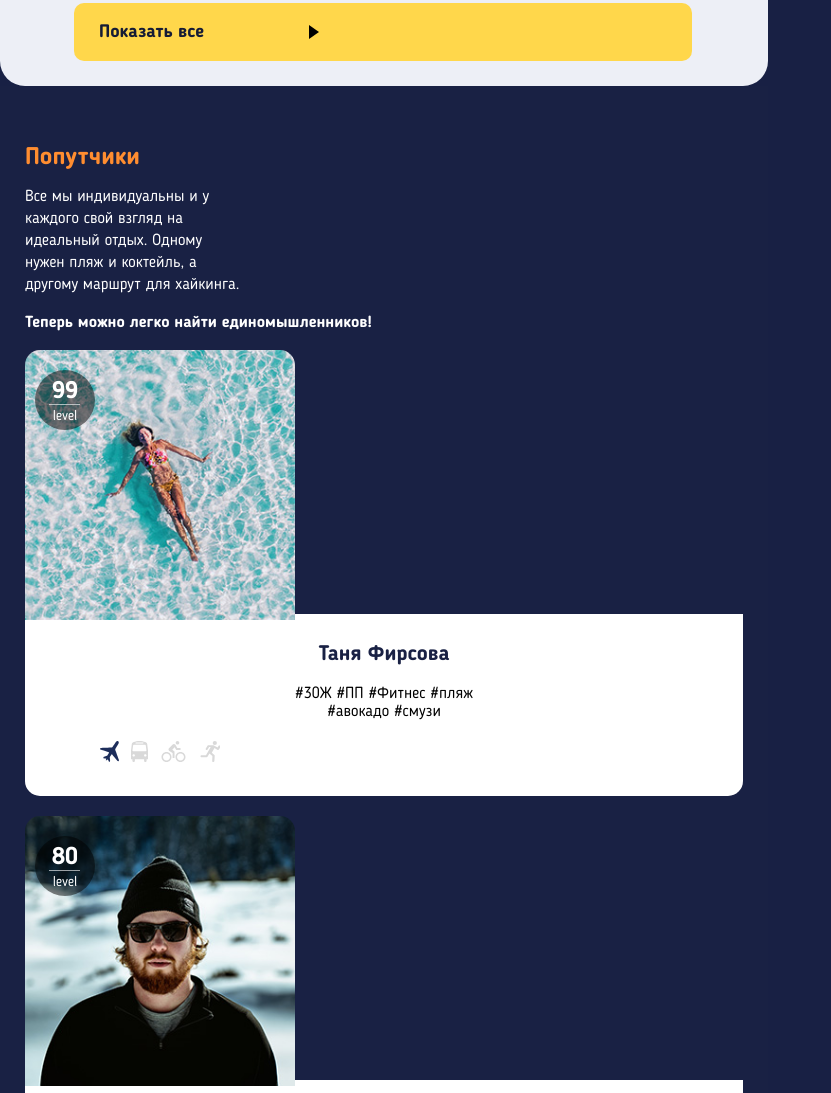
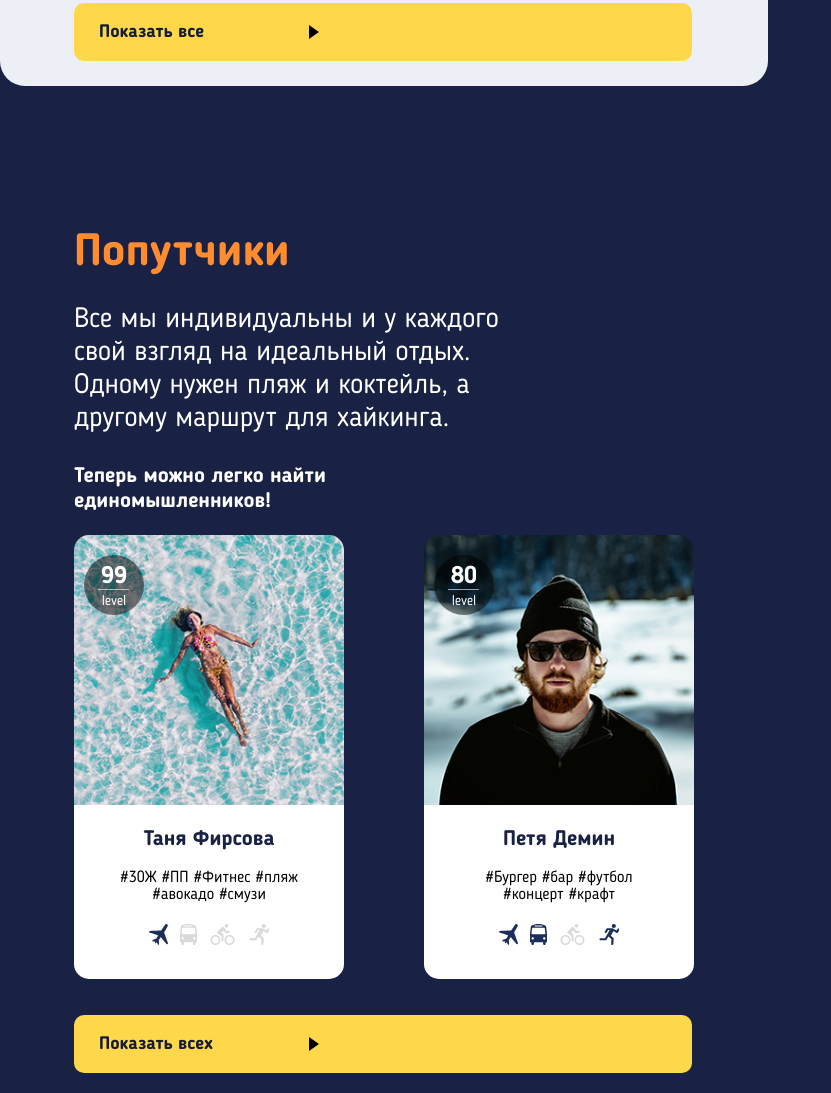
Before and after one commit to Rielees777/559959-pognali-17, a plain HTML site: page source/index.html in a window 1280 px wide. Shown: the part 2372-3465 px from the top of the page, without its empty margins (0-831 px from the left). Drawn offline with nearby package versions, Linux system fonts and the light colour scheme; files that its build step writes are made by us from their sources.

```diff
--- a/source/less/index-page/travelers.less
+++ b/source/less/index-page/travelers.less
@@ -49,6 +49,7 @@
   margin-bottom: 20px;
 }
 .traveler-card__desc {
+  width: 270px;
   margin-top: -10px;
   padding: 30px 0;
 
@@ -118,8 +119,7 @@
 
   text-align: center;
   font-family: @main-font;
-  font-size: 16px;
-  line-height: 18px;
+
 }
 .traveler-card__trip-ways {
   display: flex;
@@ -135,3 +135,34 @@
 .afoot ellipse {
   fill: #1d2e5b;
 }
+@media (min-width: @tablet-width) {
+  .page-main__travelers {
+    padding: 0 74px;
+    padding-top: 145px;
+    padding-bottom: 88px;
+  }
+  .travelers__title {
+    font-size: 45px;
+    line-height: 45px;
+  }
+  .travelers__text {
+    width: 470px;
+
+    font-size: 28px;
+    line-height: 33px;
+  }
+  .travelers__aunonce {
+    width: 445px;
+
+    font-size: 21px;
+    line-height: 25px;
+  }
+
+  .travelers__list {
+    display: flex;
+    justify-content: space-between;
+  }
+  .travelers__button {
+    width: 618px;
+  }
+}
```
